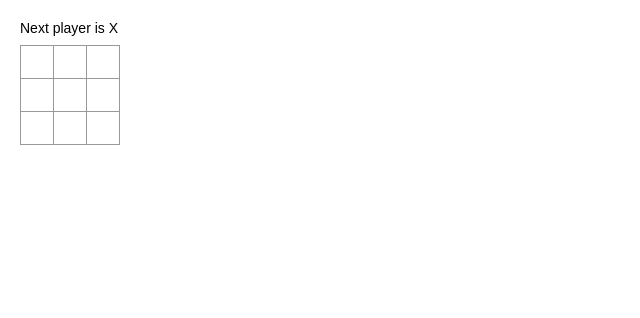
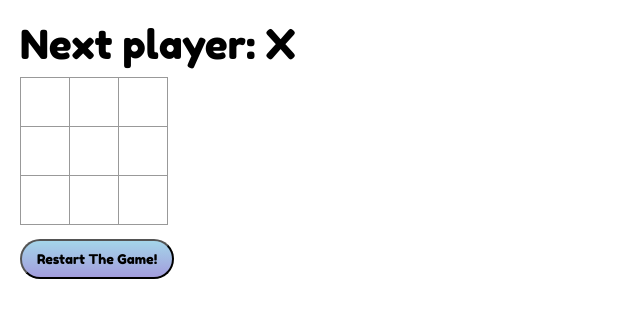
Before and after one commit to TeresaHsieh/Tic-Tac-Toe, a React (Create React App) app: page / in a window 1280 px wide. Shown: the top 318 px of the page, without its empty margins (0-640 px from the left). Built offline with nearby package versions, Linux system fonts and the light colour scheme.

Commit message:
Add Game UI Design And Logic

```diff
--- a/src/App.css
+++ b/src/App.css
@@ -1,5 +1,7 @@
+@import url("https://fonts.googleapis.com/css?family=Fredoka+One&display=swap");
 body {
-  font: 14px "Century Gothic", Futura, sans-serif;
+  font-family: "Fredoka One", sans-serif;
+  font-size: 40px;
   margin: 20px;
 }
 
@@ -22,15 +24,15 @@ ul {
   background: #fff;
   border: 1px solid #999;
   float: left;
-  font-size: 24px;
+  font-size: 30px;
   font-weight: bold;
   line-height: 34px;
-  height: 34px;
+  height: 50px;
   margin-right: -1px;
   margin-top: -1px;
   padding: 0;
   text-align: center;
-  width: 34px;
+  width: 50px;
 }
 
 .square:focus {
@@ -46,6 +48,29 @@ ul {
   flex-direction: row;
 }
 
-.game-info {
-  margin-left: 20px;
+#O {
+  font-family: "Fredoka One", sans-serif;
+  background: -webkit-linear-gradient(#f8c7a4, #ee7a79);
+  -webkit-background-clip: text;
+  -webkit-text-fill-color: transparent;
 }
+
+#X {
+  font-family: "Fredoka One", sans-serif;
+  background: -webkit-linear-gradient(#a4d5e9, #a39ddd);
+  -webkit-background-clip: text;
+  -webkit-text-fill-color: transparent;
+}
+
+.restart {
+  background: -webkit-linear-gradient(#a4d5e9, #a39ddd);
+  border-radius: 30px;
+  padding: 10px 15px;
+  font-family: "Fredoka One", sans-serif;
+  cursor: pointer;
+}
+
+.App {
+  margin: auto;
+  padding: auto;
+}
--- a/src/App.js
+++ b/src/App.js
@@ -4,9 +4,9 @@ import Game from "../src/component/Game";
 
 function App() {
   return (
-    <div className="App">
+    <>
       <Game />
-    </div>
+    </>
   );
 }
 
--- a/src/component/Board.js
+++ b/src/component/Board.js
@@ -2,14 +2,50 @@ import React from "react";
 import Square from "./Square";
 
 class Board extends React.Component {
+  constructor(props) {
+    super(props);
+    this.state = {
+      squares: Array(9).fill(null),
+      xIsNext: true
+    };
+  }
+  handleClick = i => {
+    const squares = this.state.squares.slice();
+    if (calculateWinner(squares) || squares[i]) {
+      return;
+    }
+    squares[i] = this.state.xIsNext ? "X" : "O";
+    this.setState({
+      squares: squares,
+      xIsNext: !this.state.xIsNext
+    });
+  };
+
   renderSquare = i => {
-    return <Square value={i} />;
+    return (
+      <Square
+        value={this.state.squares[i]}
+        onClick={() => this.handleClick(i)}
+      />
+    );
   };
+
+  restart = () => {
+    this.setState({ squares: Array(9).fill(null), xIsNext: true });
+  };
+
   render() {
-    const status = "Next player is X";
+    console.log(this.state.squares);
+    const winner = calculateWinner(this.state.squares);
+    let status;
+    if (winner) {
+      status = "Winner: " + winner;
+    } else {
+      status = "Next player: " + (this.state.xIsNext ? "X" : "O");
+    }
 
     return (
-      <div>
+      <>
         <div className="status">{status}</div>
         <div className="board-row">
           {this.renderSquare(0)}
@@ -26,9 +62,32 @@ class Board extends React.Component {
           {this.renderSquare(7)}
           {this.renderSquare(8)}
         </div>
-      </div>
+        <button onClick={this.restart} className="restart">
+          Restart The Game!
+        </button>
+      </>
     );
   }
 }
 
+function calculateWinner(squares) {
+  const lines = [
+    [0, 1, 2],
+    [3, 4, 5],
+    [6, 7, 8],
+    [0, 3, 6],
+    [1, 4, 7],
+    [2, 5, 8],
+    [0, 4, 8],
+    [2, 4, 6]
+  ];
+  for (let i = 0; i < lines.length; i++) {
+    const [a, b, c] = lines[i];
+    if (squares[a] && squares[a] === squares[b] && squares[a] === squares[c]) {
+      return squares[a];
+    }
+  }
+  return null;
+}
+
 export default Board;
--- a/src/component/Game.js
+++ b/src/component/Game.js
@@ -8,7 +8,6 @@ class Game extends React.Component {
         <div className="game-board">
           <Board />
         </div>
-        <div className="game-info"></div>
       </div>
     );
   }
--- a/src/component/Square.js
+++ b/src/component/Square.js
@@ -1,19 +1,10 @@
 import React from "react";
 
-class Square extends React.Component {
-  constructor(props) {
-    super(props);
-    this.state = {
-      value: null
-    };
-  }
-
-  render() {
-    return (
-      <button className="square" onClick={() => this.setState({ value: "X" })}>
-        {this.state.value}
-      </button>
-    );
-  }
+function Square(props) {
+  return (
+    <button className="square" id={props.value} onClick={props.onClick}>
+      {props.value}
+    </button>
+  );
 }
 export default Square;
```
Also changed, not shown: src/imgs/O.png (added), src/imgs/X.png (added).
